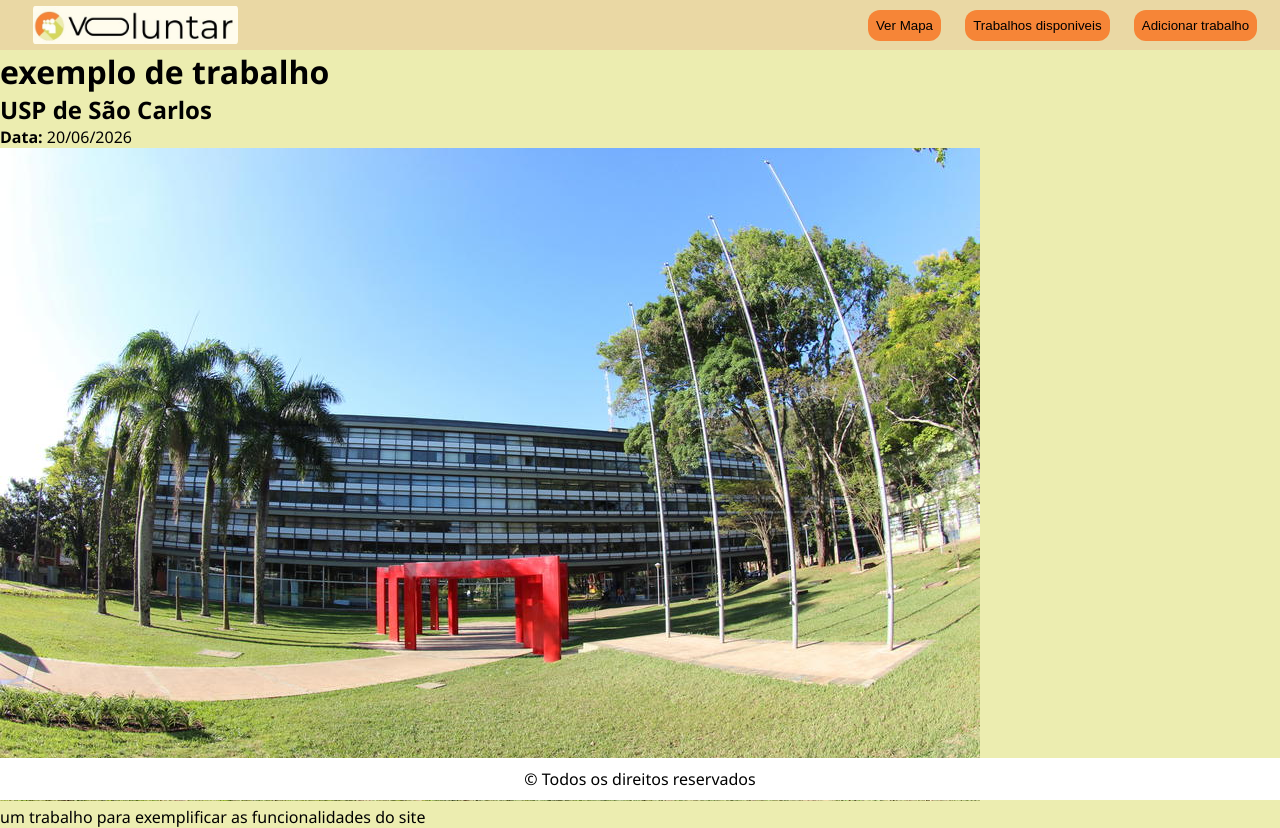
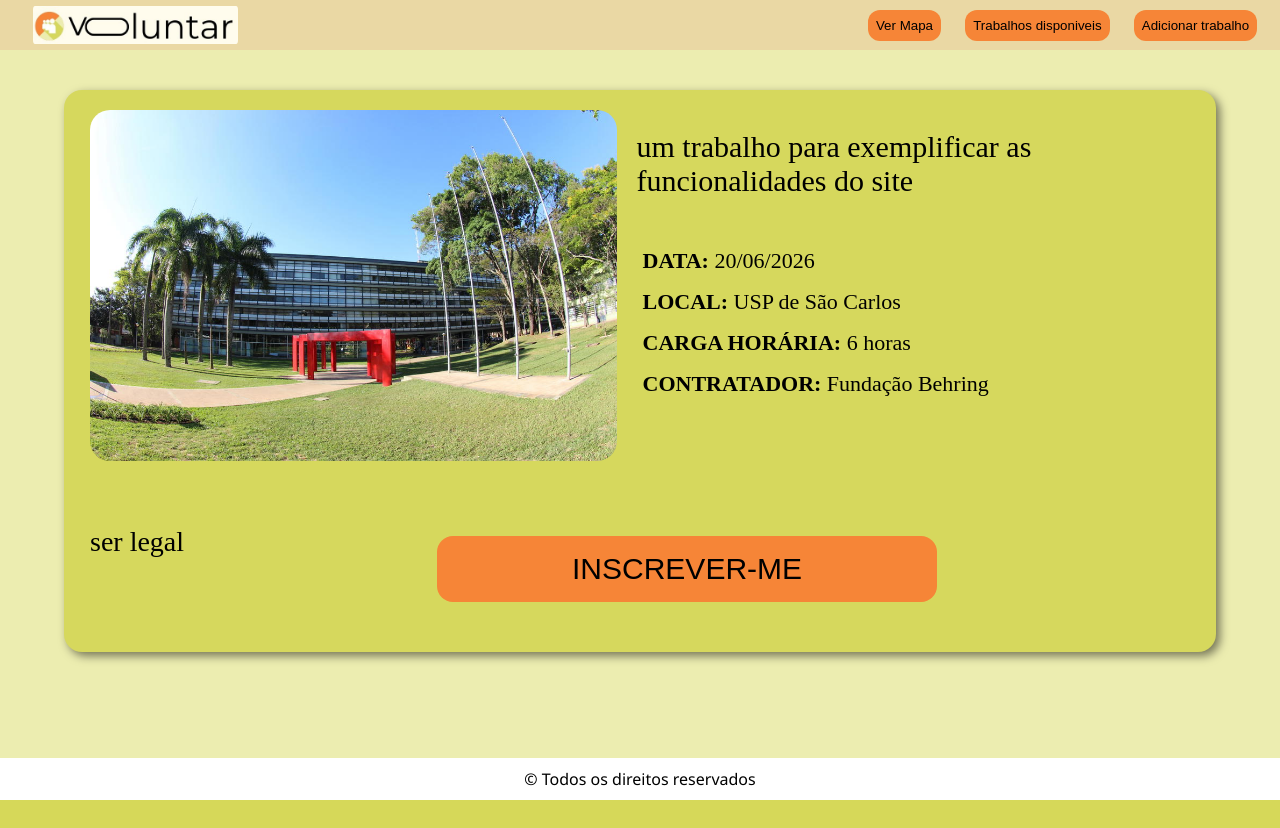
Before and after one commit to mine-tech-oficial/hackaton_g6, a Flask app: page /work/1 in a window 1280 px wide. After the commit the page ends 800 px from the top, so only its background shows below. Run offline with Flask 3, Linux system fonts and the light colour scheme.

Commit message:
Adicionar requisitos

```diff
--- a/app.py
+++ b/app.py
@@ -54,7 +54,8 @@ def add_work():
 
     work_date = work_date.strftime("%m/%d/%Y")
 
-    work_decription=request.form.get('work_description')
+    work_description=request.form.get('work_description')
+    work_requirements=request.form.get('work_requirements')
     work_address=request.form.get('work_adress')
 
     image = request.files.get('image')
@@ -73,7 +74,8 @@ def add_work():
     new_work=[
         id,
         work_name,
-        work_decription,
+        work_description,
+        work_requirements,
         work_date,
         work_address,
         image_path
--- a/static/css/style.css
+++ b/static/css/style.css
@@ -105,12 +105,12 @@ footer {
     transition: font-size 0.3s ease-in-out;
 }
 
-.logo a{
+.logo a {
     text-decoration: none;
     color: inherit;
 }
 
-.logo:hover{
+.logo:hover {
     font-size: 275px;
 }
 
@@ -124,7 +124,7 @@ font-size: 275px;
     transition: background-color 0.3s ease-in-out;
 }
 
-.buttons button:hover{
+.buttons button:hover {
     background-color: #d65f0a
 }
 
@@ -293,23 +293,115 @@ text-align: center;
 .index-section {
     display: flex;
     gap: 200px;
-    padding:20px
+    padding: 20px
 }
 
-.index-section p{
+.index-section p {
     font-size: 24px;
     max-width: 800px;
     padding: 20px;
     margin-left: 50px;
 }
 
-.index-images{
+.index-images {
     display: flex;
     gap: 30px;
 }
 
-.index-image{
-     font-size:70px;
+.index-image {
+    font-size: 70px;
     border-radius: 10px;
     box-shadow: 0 0 2px 1px #00000080;
 }
+
+.info_container {
+    background-color: #D6D85D;
+    font-size: 20px;
+    width: 90%;
+    font-family: Arial, Helvetica, sans-serif;
+    margin: 40px auto 0;
+    padding: 20px 26px;
+    flex-wrap: wrap;
+
+
+    height: 70%;
+    box-shadow: 4px 4px 10px rgba(0, 0, 0, 0.5);
+    border-radius: 18px;
+    display: flex;
+    flex-direction: row;
+    height: auto;
+    font-family: Jaro;
+}
+
+.info_image {
+    width: 100%;
+    border-radius: 20px;
+}
+
+.info_image_container {
+    width: 60%;
+}
+
+.text_flex {
+    font-size: 22px;
+    display: flex;
+    flex-direction: column;
+    gap: 10px;
+
+}
+
+.inscribe_button {
+
+    width: 100%;
+    padding: 16px;
+    background-color: #F68537;
+    border: none;
+    border-radius: 16px;
+    font-size: 30px;
+    font-weight: 400;
+    cursor: pointer;
+    text-align: center;
+    width: 500px;
+    margin: auto 0;
+
+}
+
+.info_requisits {
+    margin-top: 30px;
+    font-size: 28px;
+}
+
+.info_requisits p {
+    margin-bottom: 15px;
+}
+
+.inscribe_button_container {
+    text-align: center;
+    margin: 0 auto;
+    margin-top: 40px;
+    margin-bottom: 30px;
+
+}
+
+
+.info_information {
+    padding: 20px 26px;
+
+}
+
+.info_describe {
+    padding: 20px;
+    font-size: 30px;
+}
+
+.info_top {
+    display: flex;
+    flex-direction: row;
+    align-items: flex-start;
+    margin-bottom: 30px;
+    flex-wrap: nowrap;
+}
+
+.info_information p {
+    margin-bottom: 15px;
+}
--- a/templates/work.html
+++ b/templates/work.html
@@ -1,9 +1,34 @@
 {% extends 'layout.html' %}
 
 {% block content %}
-<h1>{{ work_place.name }}</h1>
-<h2>{{ work_place.address }}</h2>
-<p><b>Data: </b>{{ work_place.date }}</p>
-<img src="{{ url_for('static', filename=work_place.image) }}" alt="{{ work_place.name }}">
-<p>{{ work_place.description }}</p>
+<div class="info_container">
+    <div class="info_top">
+        <div class="info_image_container">
+            <img src="{{ url_for('static', filename=work_place.image) }}" alt="{{ work_place.name }}"
+                class="info_image">
+        </div>
+        <div class="text_flex">
+            <div class="info_describe">
+                <p>
+                    {{ work_place.description }}
+                </p>
+            </div>
+
+            <div class="info_information">
+                <p><b>DATA: </b>{{ work_place.date }}</p>
+                <p><b>LOCAL: </b>{{ work_place.address }}</p>
+                <p><b>CARGA HORÁRIA: </b>6 horas</p>
+                <p><b>CONTRATADOR: </b>Fundação Behring</p>
+            </div>
+        </div>
+    </div>
+
+    <div class="info_requisits">
+        <p>{{ work_place.requirements }}</p>
+    </div>
+
+    <div class="inscribe_button_container">
+        <button class="inscribe_button">INSCREVER-ME</button>
+    </div>
+</div>
 {% endblock %}
--- a/works.csv
+++ b/works.csv
@@ -1,4 +1,4 @@
-id,name,description,date,address,image
-1,exemplo de trabalho,um trabalho para exemplificar as funcionalidades do site,20/06/2026,USP de São Carlos,images/work/1.png
-2,outro exemplo de trabalho,mais um trabalho para exemplificar as funcionalidades do site,20/06/2026,"Hotel Nacional Inn, São Carlos",images/work/2.png
-3,Voluntar,Nos ajude a testar nosso site :D                        ,07/25/2025,"Hotel Nacional Inn, São Carlos",images/work/3.png
+id,name,description,requirements,date,address,image
+1,exemplo de trabalho,um trabalho para exemplificar as funcionalidades do site,ser legal,20/06/2026,USP de São Carlos,images/work/1.png
+2,outro exemplo de trabalho,mais um trabalho para exemplificar as funcionalidades do site,ser legal,20/06/2026,"Hotel Nacional Inn, São Carlos",images/work/2.png
+3,Voluntar,Nos ajude a testar nosso site :D,ser legal,07/25/2025,"Hotel Nacional Inn, São Carlos",images/work/3.png
```
Also changed, not shown: templates/add work.html (+7 -0 lines). Lines whose indentation alone changed are shown as unchanged.
